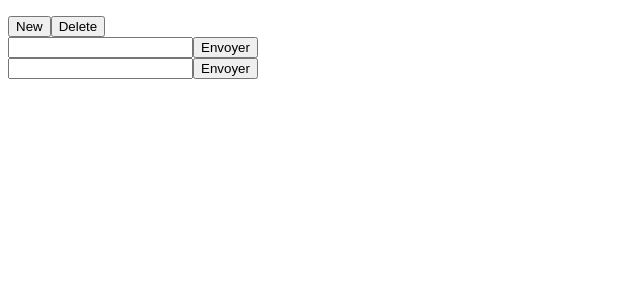
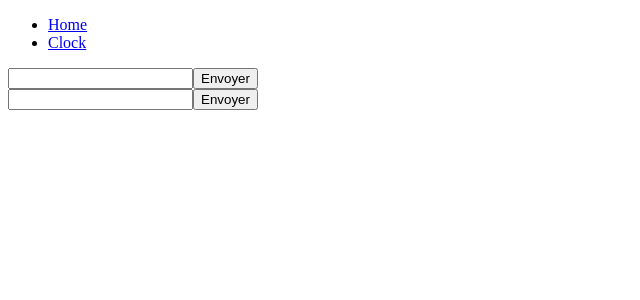
Before and after one commit to Bencal78/responsive-client-technologie, a React (Create React App) app in the folder ui-ux/: page / in a window 1280 px wide. Shown: the top 300 px of the page, without its empty margins (0-640 px from the left). Built offline with nearby package versions, Linux system fonts and the light colour scheme.

Commit message:
TP4 fini commencement projet

```diff
--- a/ui-ux/package.json
+++ b/ui-ux/package.json
@@ -7,6 +7,7 @@
     "react": "^16.5.2",
     "react-dom": "^16.5.2",
     "react-router": "^4.3.1",
+    "react-router-dom": "^4.3.1",
     "react-scripts": "1.1.5",
     "reactstrap": "^6.4.0"
   },
--- a/ui-ux/src/App.js
+++ b/ui-ux/src/App.js
@@ -1,16 +1,88 @@
-import React from 'react';
-import Clock from './Clock/Clock.js'
-import Chat from './Chat/Chat.js'
+// import React from 'react';
+// import Clock from './Clock/Clock.js'
+// import Chat from './Chat/Chat.js'
+//
+// class App extends React.Component {
+//   constructor(props){
+//     super(props);
+//     this.state = { listClock: [], chat: [] };
+//   }
+//
+//   //All methods related to Clock
+//   start(index){
+//     let clocks = this.state.listClock.slice();
+//     clocks[index].run = true;
+//     this.setState({ listClock: clocks});
+//   }
+//
+//   stop(index){
+//     let clocks = this.state.listClock.slice();
+//     clocks[index].run = false;
+//     this.setState({ listClock: clocks});
+//   }
+//
+//   add() {
+//     this.setState({
+//       listClock: this.state.listClock.concat({ date: new Date(), run: true })
+//     });
+//   }
+//
+//   remove() {
+//     this.setState({
+//       listClock: this.state.listClock.slice(0, -1)
+//     });
+//   }
+//
+//   displayClocks() {
+//     let listItem = this.state.listClock.map((clock, index) =>
+//         <li key={index}>
+//           <Clock date={clock.date} run={clock.run}/>
+//           <button onClick={() => {this.start(index)}}>Start</button>
+//           <button onClick={() => {this.stop(index)}}>Stop</button>
+//         </li>
+//     );
+//
+//     return (<ul>{listItem}</ul>);
+//   }
+//
+//   //All methods related to Chat
+//   handleSend(name, text) {
+//     this.setState({
+//       chat: this.state.chat.concat(`${name}: ${text}`)
+//     });
+//   }
+//
+//   render() {
+//     const { chat } = this.state;
+//     return (
+//       <div className="App">
+//         <div className="Clock">
+//           {this.displayClocks()}
+//
+//           <button onClick={() => this.add()}>New</button>
+//           <button onClick={() => this.remove()}>Delete</button>
+//         </div>
+//         <div className="Chat">
+//           <Chat onSend={(name, text) => this.handleSend(name, text) } name="Chat1" display={chat}/>
+//           <Chat onSend={(name, text) => this.handleSend(name, text) } name="Chat2" display={chat}/>
+//         </div>
+//       </div>
+//     );
+//   }
+// }
+//
+// export default App;
 
-class App extends React.Component {
+import { BrowserRouter, Route, Link } from 'react-router-dom';
+import React, { Component } from 'react';
+import './App.css';
+import Clock from './Clock/Clock.js';
+import Chat from './Chat/Chat.js';
+
+class App extends Component {
     constructor(props){
       super(props);
       this.state = { listClock: [], chat: [] };
-    this.start = this.start.bind(this);
-    this.stop = this.stop.bind(this);
-    this.add = this.add.bind(this);
-    this.remove = this.remove.bind(this);
-    this.handleSend = this.handleSend.bind(this);
     }
 
     //All methods related to Clock
@@ -58,21 +130,33 @@ class App extends React.Component {
     }
 
     render() {
+     const { chat } = this.state;
       return (
         <div className="App">
+          <BrowserRouter>
+            <div>
+              <ul>
+                <li><Link to="/">Home</Link></li>
+                <li><Link to="/clock">Clock</Link></li>
+              </ul>
+              <Route exact path="/" component={(name, text) =>
+                <div className="Chat">
+                  <Chat onSend={(name, text) => this.handleSend(name, text) } name="Chat1" display={chat}/>
+                  <Chat onSend={(name, text) => this.handleSend(name, text) } name="Chat2" display={chat}/>
+                </div>
+              }/>
+              <Route path="/clock" component={() =>
                 <div className="Clock">
                   {this.displayClocks()}
-
-          <button onClick={this.add}>New</button>
-          <button onClick={this.remove}>Delete</button>
+                  <button onClick={() => this.add()}>New</button>
+                  <button onClick={() => this.remove()}>Delete</button>
                 </div>
-        <div className="Chat">
-          <Chat onSend={this.handleSend} name="Chat1" display={this.state.chat}/>
-          <Chat onSend={this.handleSend} name="Chat2" display={this.state.chat}/>
+                // <Clock​ date={new Date()} run={true}/>
+              }/>
             </div>
+          </BrowserRouter>
         </div>
       );
     }
 }
-
 export default App;
--- a/ui-ux/src/Chat/Chat.js
+++ b/ui-ux/src/Chat/Chat.js
@@ -4,8 +4,6 @@ class Chat extends Component {
   constructor(props) {
     super(props);
     this.state = { chat: '' }
-    this.handleChange = this.handleChange.bind(this);
-    this.handleSend = this.handleSend.bind(this);
   }
 
   handleChange(event) {
@@ -20,8 +18,12 @@ class Chat extends Component {
   }
 
   displayChat() {
-    let chat = this.props.display.map((item) => {
-      return (<p>{item}</p>);
+    let chat = this.props.display.map((item, index) => {
+      return (
+        <li key={index} style={{listStyleType: "none"}}>
+          <p>{item}</p>
+        </li>
+      );
     });
     return (<div id="display">{chat}</div>);
   }
@@ -31,9 +33,9 @@ class Chat extends Component {
       <div>
         { this.displayChat() }
         <div>
-          <input type="text" name="chat" onChange={this.handleChange}
+          <input type="text" name="chat" onChange={(e) => this.handleChange(e)}
             value={this.state.chat} />
-          <button onClick={this.handleSend}>Envoyer</button>
+          <button onClick={(e) => this.handleSend(e)}>Envoyer</button>
         </div>
       </div>
     );
```
Also changed, not shown: ui-ux/src/App.css (added), ui-ux/src/Attraction/Attraction.js (added), ui-ux/src/Batiments/Batiments.js (added), ui-ux/src/Maintenance/Maintenance.js (added), ui-ux/src/Personnel/Personnel.js (added), ui-ux/src/Stat/Stat.js (added), 1 other file (tests, documents, lock files or other folders). Lines whose indentation alone changed are shown as unchanged.
